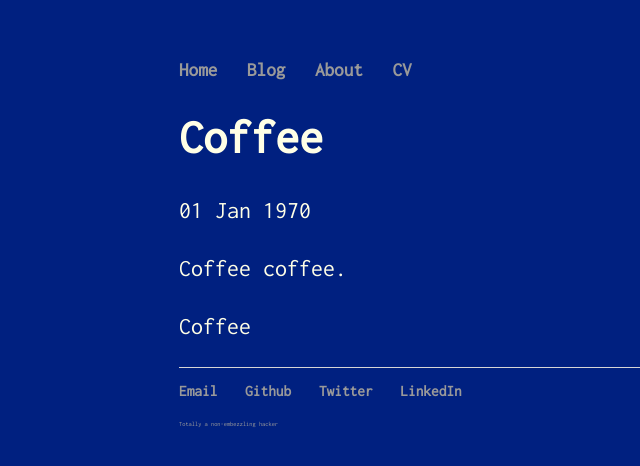
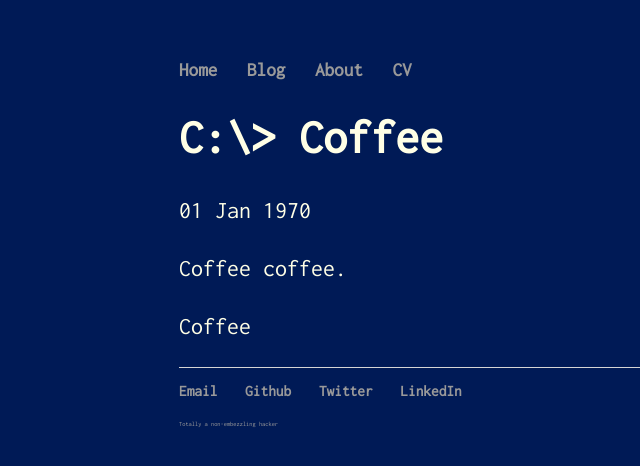
Before and after one commit to infosec-intern/infosec-intern.github.io, a Jekyll site: the page built from _posts/1970-01-01-coffee.md, in a window 1280 px wide. Shown: the top 466 px of the page, without its empty margins (13-653 px from the left). Built offline with Jekyll 4.4.1, drawn with Linux system fonts in a browser that asks for light colours.

Commit message:
page title contains c:\>

```diff
--- a/_layouts/post.html
+++ b/_layouts/post.html
@@ -6,7 +6,7 @@ layout: default
         font-size: 1em;
     }
 </style>
-<h1>{{ page.title }}</h1>
+<h1>C:\> {{ page.title }}</h1>
 <p class="meta">{{ page.date | date_to_string }}</p>
 
 <div class="post">
--- a/css/main.css
+++ b/css/main.css
@@ -2,7 +2,7 @@ body {
     margin: 60px auto;
     width: 70%;
     font-family: 'Inconsolata', monospace;
-    background-color: #002080;
+    background-color: #001A56;
     color: #ffffe6;
 }
 nav ul, footer ul {
```
